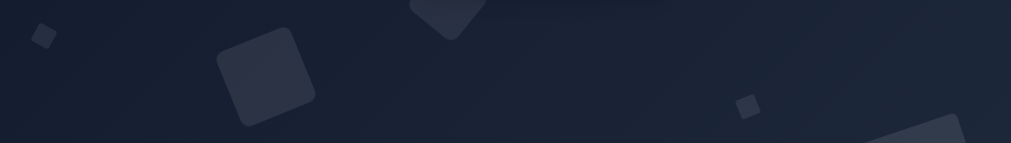
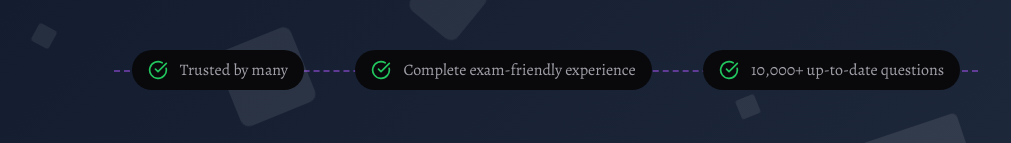
Before and after one commit to omegist/NurseBridgeIQN, a Next.js app: page / in a window 1280 px wide. Shown: the part 614-757 px from the top of the page, without its empty margins (94-1105 px from the left). Built offline with nearby package versions, Linux system fonts and the light colour scheme; no server answers; a web font is replaced by a local one.

Commit message:
also when opening app with the live url it is showing the firebase symbo

```diff
--- a/src/app/page.tsx
+++ b/src/app/page.tsx
@@ -6,6 +6,7 @@ import { motion } from "framer-motion"
 import { useAuth } from "@/contexts/AuthContext"
 import { Button } from "@/components/ui/button"
 import AnimatedLogo from "@/components/shared/AnimatedLogo"
+import { CheckCircle } from "lucide-react"
 
 export default function HomePage() {
   const { user, loading } = useAuth()
@@ -18,8 +19,14 @@ export default function HomePage() {
     );
   }
 
+  const features = [
+    "Trusted by many",
+    "Complete exam-friendly experience",
+    "10,000+ up-to-date questions",
+  ];
+
   return (
-    <div className="flex flex-col items-center justify-center min-h-screen text-center p-4">
+    <div className="flex flex-col items-center justify-center min-h-screen text-center p-4 overflow-hidden">
       <motion.div
         initial={{ opacity: 0, scale: 0.8 }}
         animate={{ opacity: 1, scale: 1 }}
@@ -54,6 +61,32 @@ export default function HomePage() {
         )}
       </motion.div>
 
+      {/* Features Section */}
+      <motion.div
+        className="w-full max-w-4xl mx-auto mt-auto mb-20 px-4"
+        initial={{ opacity: 0 }}
+        animate={{ opacity: 1 }}
+        transition={{ duration: 0.5, delay: 0.8 }}
+      >
+        <div className="relative flex justify-center items-center">
+            <div className="absolute border-t-2 border-dashed border-primary/50 w-full h-px top-1/2 -z-10"></div>
+            <div className="flex flex-col md:flex-row justify-around w-full gap-8 md:gap-4">
+            {features.map((feature, index) => (
+                <motion.div
+                    key={index}
+                    className="flex items-center gap-3 bg-background px-4 py-2 rounded-full"
+                    initial={{ opacity: 0, y: 20 }}
+                    animate={{ opacity: 1, y: 0 }}
+                    transition={{ duration: 0.5, delay: 1 + index * 0.2 }}
+                >
+                    <CheckCircle className="h-5 w-5 text-green-500" />
+                    <span className="text-sm md:text-base text-muted-foreground">{feature}</span>
+                </motion.div>
+            ))}
+            </div>
+        </div>
+      </motion.div>
+
       <footer className="absolute bottom-4 text-center text-sm text-muted-foreground w-full">
         <div className="flex justify-center gap-4">
             <Link href="/shipping-policy" className="hover:text-primary transition-colors">Shipping Policy</Link>
```
